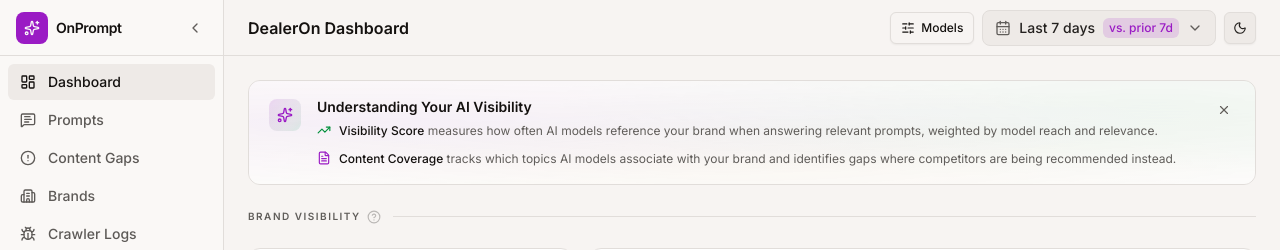
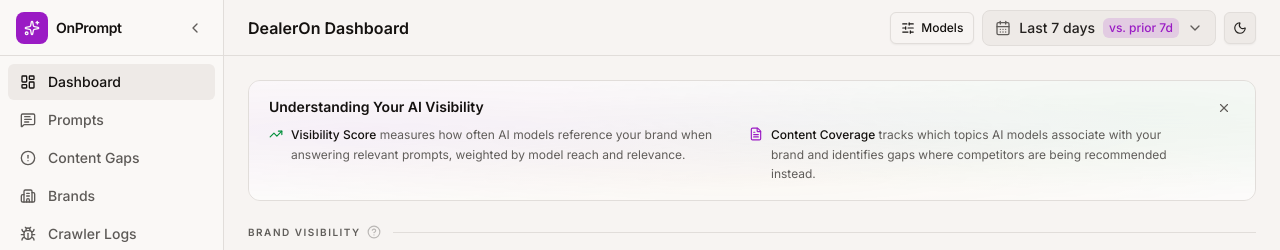
Before and after one commit to gabriellinarestc/onprompt-dealeron-v2, a Next.js app: page / in a window 1280 px wide. Shown: the top 250 px of the page. Built offline with nearby package versions, Linux system fonts and the light colour scheme.

Commit message:
fix: improve banner layout alignment
Remove icon, adjust flex container, and increase spacing.

```diff
--- a/components/dashboard/insights-banner.tsx
+++ b/components/dashboard/insights-banner.tsx
@@ -1,7 +1,7 @@
 "use client"
 
 import { useState } from "react"
-import { X, Sparkles, TrendingUp, FileText } from "lucide-react"
+import { X, TrendingUp, FileText } from "lucide-react"
 
 export function InsightsBanner() {
   const [visible, setVisible] = useState(true)
@@ -25,30 +25,20 @@ export function InsightsBanner() {
       {/* Subtle noise overlay */}
       <div className="absolute inset-0 bg-card/60" />
 
-      <div className="relative flex items-start gap-4 px-5 py-4">
-        {/* Icon */}
-        <div
-          className="mt-0.5 flex size-8 shrink-0 items-center justify-center rounded-lg"
-          style={{
-            background: "linear-gradient(135deg, oklch(0.52 0.24 315 / 0.15), oklch(0.55 0.19 155 / 0.10))",
-          }}
-        >
-          <Sparkles className="size-4 text-primary" />
-        </div>
-
+      <div className="relative flex items-center justify-between gap-4 px-5 py-4">
         {/* Content */}
         <div className="flex-1 min-w-0">
-          <p className="text-sm font-semibold text-foreground mb-1">
+          <p className="text-sm font-semibold text-foreground mb-2">
             Understanding Your AI Visibility
           </p>
-          <div className="flex flex-wrap gap-x-6 gap-y-2">
-            <div className="flex items-start gap-2">
+          <div className="flex flex-wrap gap-x-8 gap-y-2">
+            <div className="flex items-start gap-2 flex-1 min-w-[280px]">
               <TrendingUp className="size-3.5 mt-0.5 shrink-0 text-success" />
               <p className="text-xs text-muted-foreground leading-relaxed">
                 <span className="font-medium text-foreground">Visibility Score</span> measures how often AI models reference your brand when answering relevant prompts, weighted by model reach and relevance.
               </p>
             </div>
-            <div className="flex items-start gap-2">
+            <div className="flex items-start gap-2 flex-1 min-w-[280px]">
               <FileText className="size-3.5 mt-0.5 shrink-0 text-primary" />
               <p className="text-xs text-muted-foreground leading-relaxed">
                 <span className="font-medium text-foreground">Content Coverage</span> tracks which topics AI models associate with your brand and identifies gaps where competitors are being recommended instead.
@@ -60,7 +50,7 @@ export function InsightsBanner() {
         {/* Close */}
         <button
           onClick={() => setVisible(false)}
-          className="mt-0.5 shrink-0 rounded-md p-1 text-muted-foreground transition-colors hover:bg-muted hover:text-foreground"
+          className="shrink-0 self-start rounded-md p-1 text-muted-foreground transition-colors hover:bg-muted hover:text-foreground"
           aria-label="Dismiss banner"
         >
           <X className="size-3.5" />
```
